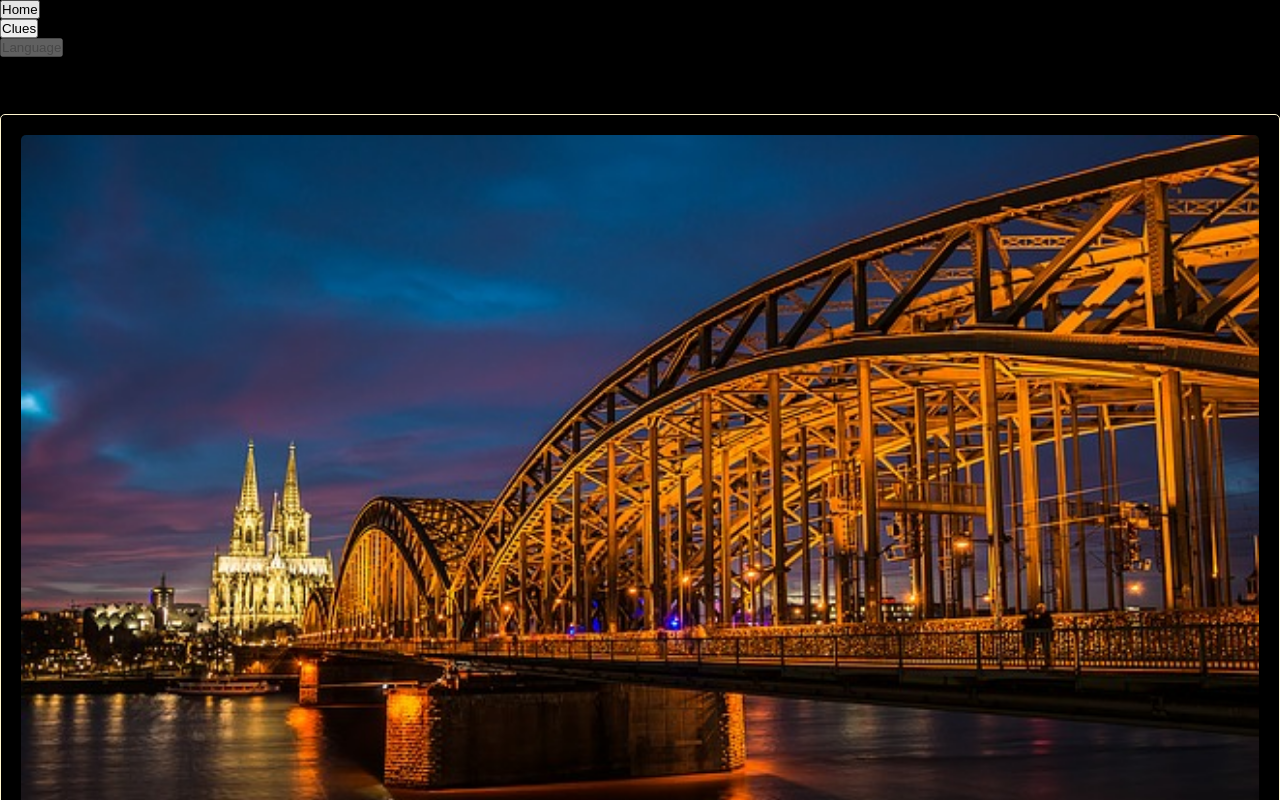
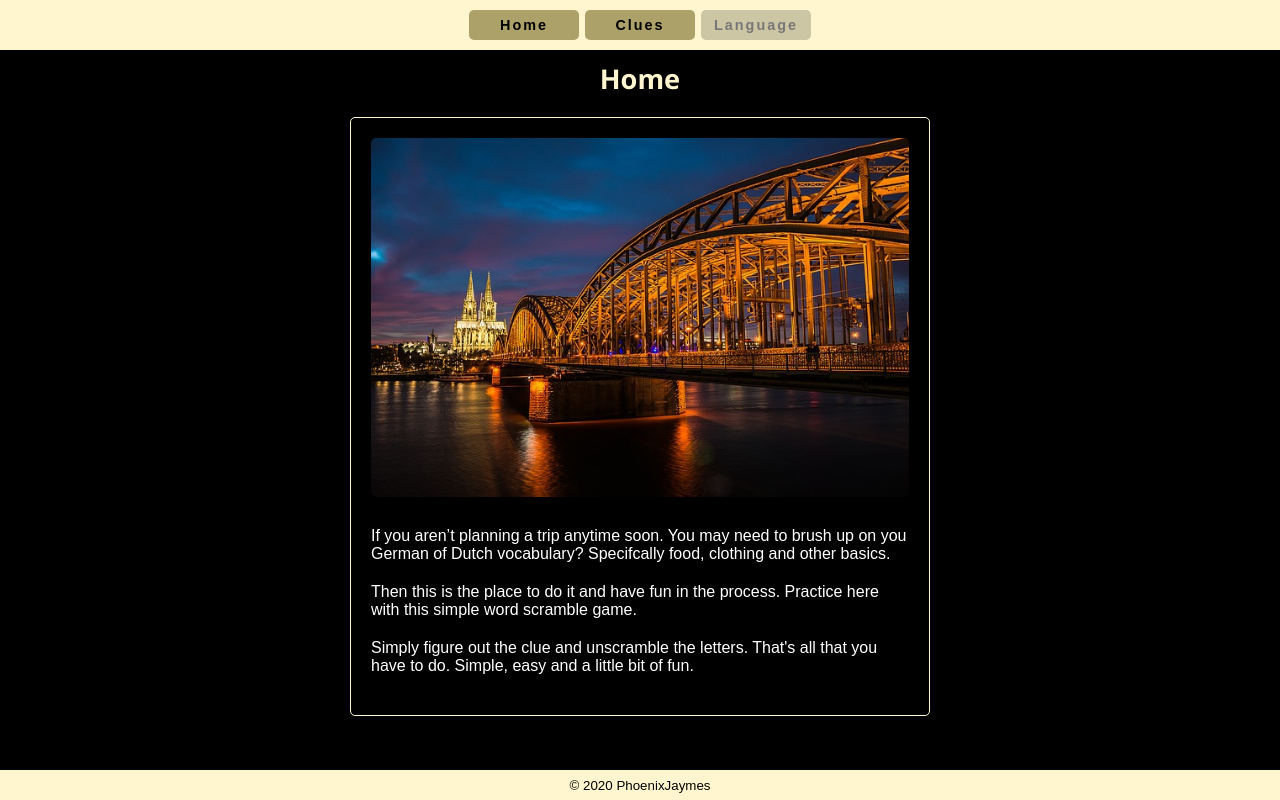
Before and after one commit to phoenixjaymes/react-word-clues, a React (Create React App) app: page / in a window 1280 px wide. Shown: the top 800 px of the page. Built offline with nearby package versions, Linux system fonts and the light colour scheme.

Commit message:
Added styles

```diff
--- a/src/css/footer.module.css
+++ b/src/css/footer.module.css
@@ -0,0 +1,5 @@
+.footer {
+  background: #FFF6CF;
+  height: 30px;
+  line-height: 30px;
+}
--- a/src/css/header.module.css
+++ b/src/css/header.module.css
@@ -0,0 +1,33 @@
+.header {
+  background: #FFF6CF;
+
+  text-align: center;
+  margin-bottom: 10px;
+  padding: 10px;
+}
+
+.ul li {
+  display: inline;
+  padding: 0 3px;
+}
+
+.button {
+  background: #ADA16A;
+  border: none;
+  border-radius: 5px;
+  font-size: .9rem;
+  font-weight: bold;
+  letter-spacing: 2px;
+  height: 30px;
+  min-width: 110px;
+}
+
+.button:hover {
+  background: #BDB387;
+  color: #333;
+}
+
+.button[disabled] {
+  background: #CDC6A5;
+  color: #777;
+}
--- a/src/css/layout.module.css
+++ b/src/css/layout.module.css
@@ -0,0 +1,27 @@
+.container {
+  display: flex;
+  flex-direction: column;
+
+  /* background: #3B382A; */
+  background: transparent;
+  margin: 0 auto;
+
+  min-height: 100vh;
+  text-align: center;
+}
+
+.main {
+  flex: 1;
+  margin-left: auto;
+  margin-right: auto;
+  max-width: 600px;
+  padding: 0 10px;
+  width: 100%;
+}
+
+.header {
+  color: #FFF6CF;
+  font-family: 'Segoe UI', Tahoma, Geneva, Verdana, sans-serif;
+  font-size: 1.7rem;
+  margin-bottom: 10px;
+}
```
